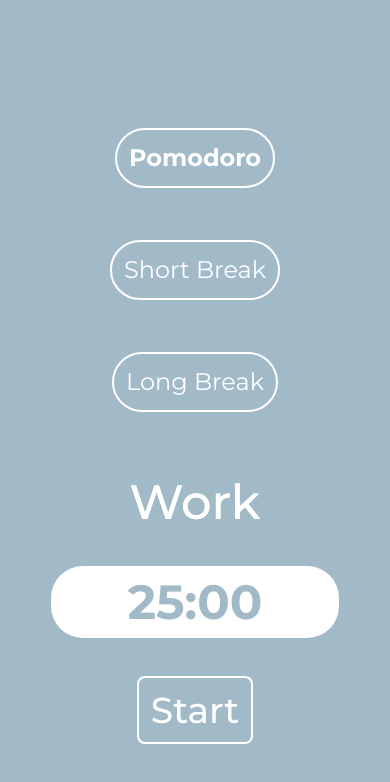
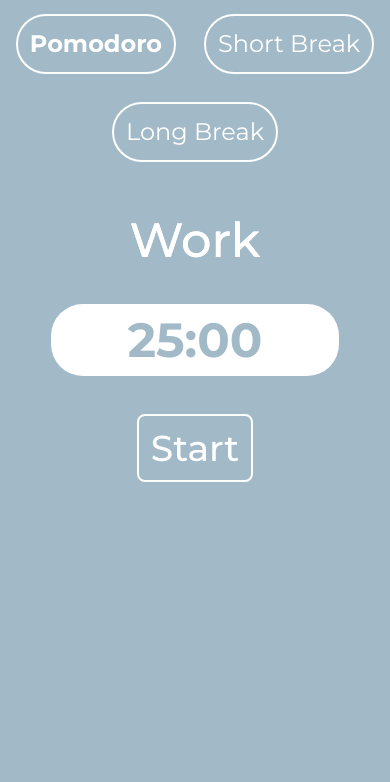
Before and after one commit to lZh1r/pomodoro, a React (Vite) app: page / in a window 390 px wide. Shown: the top 782 px of the page. Built offline with nearby package versions, Linux system fonts and the light colour scheme.

Commit message:
0 warns yay!

```diff
--- a/src/ModeButton.tsx
+++ b/src/ModeButton.tsx
@@ -20,7 +20,7 @@ export default function ModeButton({text, isActive, callback}: {text: string, is
     return (
         <button style={{fontWeight: weight}} onClick={() => {
             callback();
-        }} className="text-2xl m-7 bg-bg outline-2 outline-solid outline-white text-white rounded-4xl p-3 cursor-pointer
+        }} className="text-2xl w-5xs m-4 sm:m-7 bg-bg outline-2 outline-solid outline-white text-white rounded-4xl p-3 cursor-pointer
         hover:scale-105 transition-all">
             {text}
         </button>
--- a/src/Timer.tsx
+++ b/src/Timer.tsx
@@ -1,4 +1,4 @@
-import {useEffect, useReducer, useState} from "react";
+import {useCallback, useEffect, useReducer, useState} from "react";
 import ModeButton from "./ModeButton.tsx";
 
 const modes = ["Pomodoro", "Short Break", "Long Break"];
@@ -97,13 +97,12 @@ export default function Timer() {
 
     const [state, dispatch] = useReducer(reducer, defaultState);
     const [isSelected, setIsSelected] = useState([true, false, false]);
-
-    function formatTime(num:number) {
+    const formatTime = useCallback((num:number) => {
         const minutes = Math.floor(num / 60);
         const seconds = num % 60;
 
         return `${padZero(minutes)}:${padZero(seconds)}`;
-    }
+    }, []);
 
     function padZero(num:number) {
         return num < 10 ? `0${num}` : num.toString()
@@ -111,7 +110,6 @@ export default function Timer() {
 
     useEffect(() => {
         const interval = setInterval(() => {
-            // setTime(t => t - state.timeChange);
 
             document.title = `${formatTime(state.time)} ${state.currentCycle}`;
 
@@ -123,7 +121,7 @@ export default function Timer() {
 
         }, 1000);
         return () => {clearInterval(interval)}
-    }, [state.time, state.currentCycle])
+    }, [state.time, state.currentCycle, formatTime])
 
     function constructNewArray(index:number) {
         const newArray = [false, false, false];
@@ -132,7 +130,7 @@ export default function Timer() {
     }
 
     return (
-        <div className="text-center font-primary h-screen flex flex-col justify-center bg-bg">
+        <div className="text-center font-primary h-screen flex flex-col justify-start sm:justify-center bg-bg">
             <div className="mb-10">
                 {modes.map((modeName, index) => (
                     <ModeButton key={index} text={modeName} isActive={isSelected[index]} callback={() => {
```
